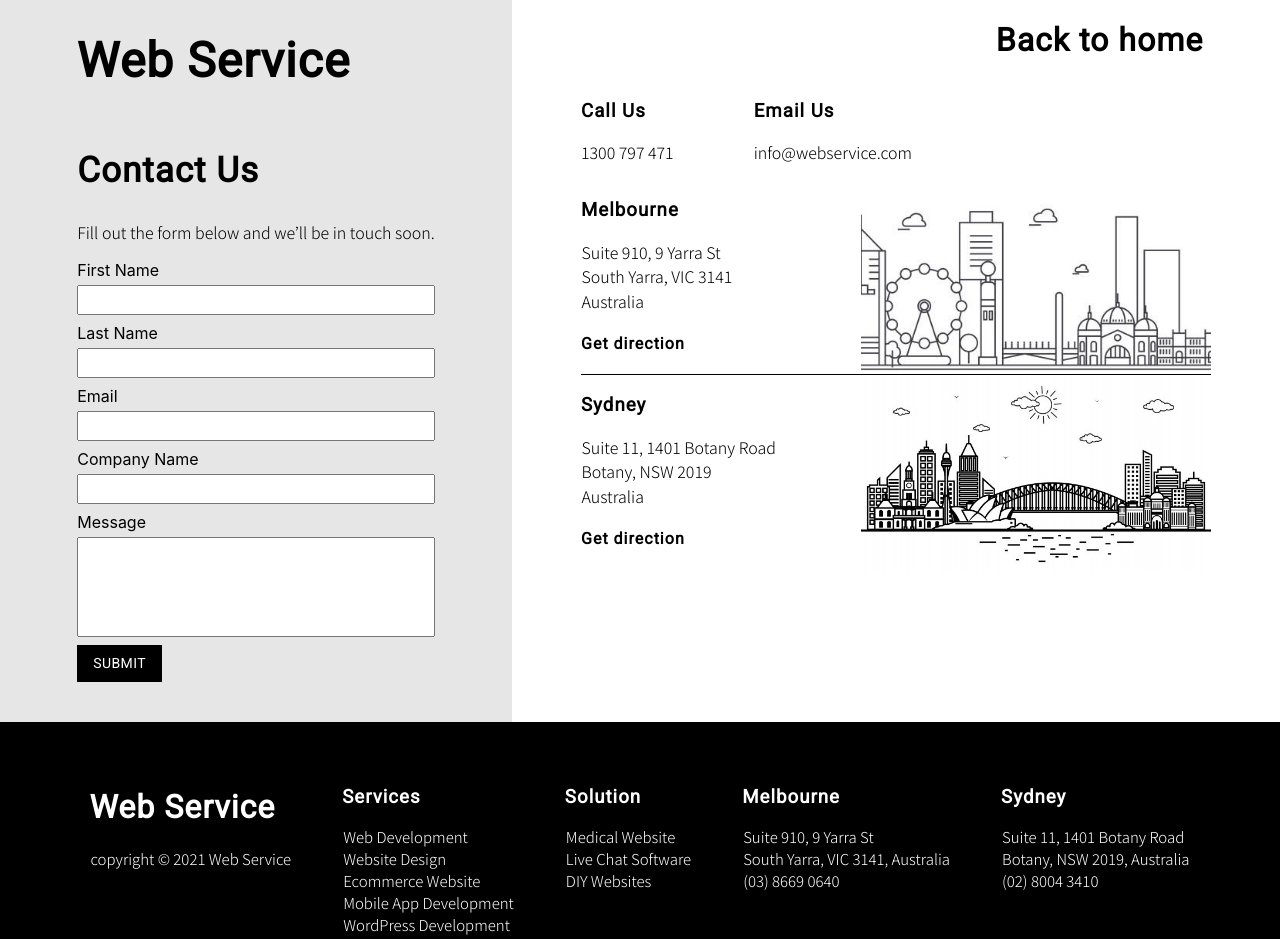
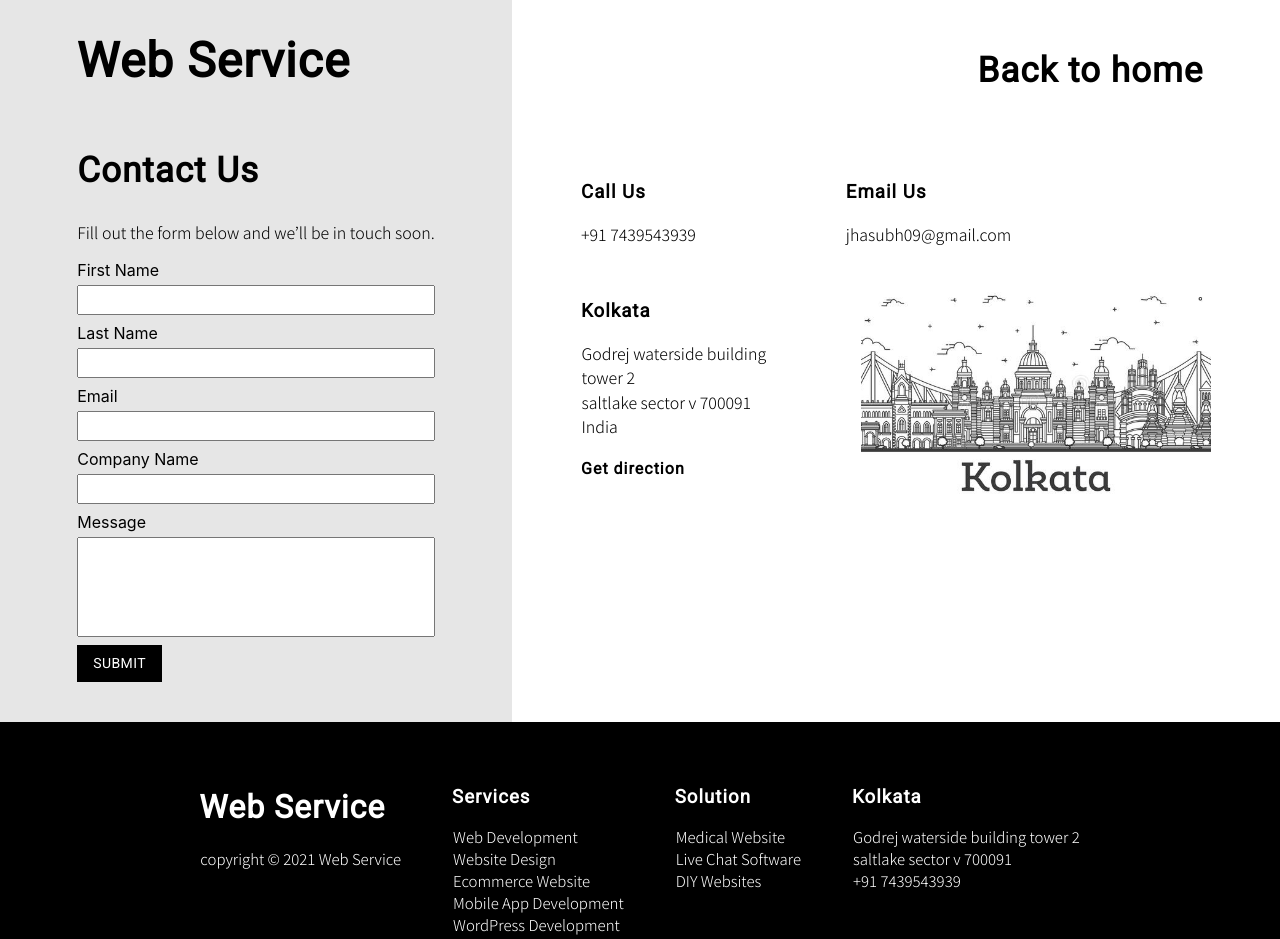
Before and after one commit to Shru-Singh/web-service, a React (Create React App) app: page /contact in a window 1280 px wide. Shown: the top 939 px of the page. Built offline with nearby package versions, Linux system fonts and the light colour scheme; the HTML template or start-up script is replaced by a standard one.

Commit message:
contact details changed

```diff
--- a/src/pages/contactus.js
+++ b/src/pages/contactus.js
@@ -1,7 +1,6 @@
 import React from "react";
 import Button from "@material-ui/core/Button";
 import Footer from "./footercontactus";
-
 
 const Contact = () => {
   return (
@@ -53,29 +52,30 @@ const Contact = () => {
         </div>
         <div className="contactcity">
           <h1 onClick={() => (window.location.href = "/")}>Back to home</h1>
+          <div className="center">
             <div className="callus">
               <div className="">
                 <div className="emaildetail">
                   <div className="number">
                     <h3>Call Us</h3>
-                  <p>1300 797 471</p>
+                    <p>+91 7439543939</p>
                   </div>
                   <div className="emailus">
                     <h3>Email Us</h3>
-                  <p>info@webservice.com</p>
+                    <p>jhasubh09@gmail.com</p>
                   </div>
                 </div>
                 <div className="contactdisplay">
                   <div className="city">
-                  <h3>Melbourne</h3>
-                  <p>Suite 910, 9 Yarra St</p>
-                  <p>South Yarra, VIC 3141</p>
-                  <p>Australia</p>
+                    <h3>Kolkata</h3>
+                    <p>Godrej waterside building tower 2</p>
+                    <p>saltlake sector v 700091</p>
+                    <p>India</p>
                     <h4>Get direction</h4>
                   </div>
                   <img src="Images/m1.jpg" alt="" />
                 </div>
-              <div className="lineblack"></div>
+                {/* <div className="lineblack"></div>
               <div className="contactdisplay">
                 <div className="city">
                   <h3>Sydney</h3>
@@ -85,6 +85,7 @@ const Contact = () => {
                   <h4>Get direction</h4>
                 </div>
                 <img src="Images/m2.jpg" alt="" />
+              </div> */}
               </div>
             </div>
           </div>
--- a/src/pages/footer.js
+++ b/src/pages/footer.js
@@ -30,16 +30,10 @@ const Footer = () => {
             <p>DIY Websites</p>
           </div>
           <div className="foot">
-            <h3>Melbourne</h3>
-            <p>Suite 910, 9 Yarra St</p>
-            <p>South Yarra, VIC 3141, Australia</p>
-            <p>(03) 8669 0640</p>
-          </div>
-          <div className="foot">
-            <h3>Sydney</h3>
-            <p>Suite 11, 1401 Botany Road</p>
-            <p>Botany, NSW 2019, Australia</p>
-            <p>(02) 8004 3410</p>
+            <h3>Kolkata</h3>
+            <p>Godrej waterside building tower 2</p>
+            <p>saltlake sector v 700091</p>
+            <p>+91 7439543939</p>
           </div>
         </div>
         <div className="footlogos">
--- a/src/pages/footercontactus.js
+++ b/src/pages/footercontactus.js
@@ -26,16 +26,10 @@ const Footercontact = () => {
             <p>DIY Websites</p>
           </div>
           <div className="foot">
-            <h3>Melbourne</h3>
-            <p>Suite 910, 9 Yarra St</p>
-            <p>South Yarra, VIC 3141, Australia</p>
-            <p>(03) 8669 0640</p>
-          </div>
-          <div className="foot">
-            <h3>Sydney</h3>
-            <p>Suite 11, 1401 Botany Road</p>
-            <p>Botany, NSW 2019, Australia</p>
-            <p>(02) 8004 3410</p>
+            <h3>Kolkata</h3>
+            <p>Godrej waterside building tower 2</p>
+            <p>saltlake sector v 700091</p>
+            <p>+91 7439543939</p>
           </div>
         </div>
         <div className="footlogos">
--- a/src/styles/contact.css
+++ b/src/styles/contact.css
@@ -52,18 +52,21 @@ font-size: 15px;
     display: flex;
 }
 .number {
-    margin-right: 80px;
+    margin-right: 150px;
 }
 .contactcity h1 {
+    margin-top:50px;
     text-align: right;
     margin-right: 6vw;
     cursor: pointer;
+    font-size: 35px;
 }
 .contactcity h1:hover {
     color: var(--btn-color);
 }
 .contactdisplay {
     display: flex;
+    margin-top: 20px;
 }
 .city {
     margin-right: 80px;
@@ -72,3 +75,10 @@ font-size: 15px;
 .city p {
     margin: 0.5px;
 }
+.center {
+    width: 100%;
+    height: 60%;
+    display: flex;
+    align-items: center;
+    justify-content: center;
+}
```
Also changed, not shown: public/Images/m1.jpg, public/Images/m2.jpg (deleted). Lines whose indentation alone changed are shown as unchanged.
